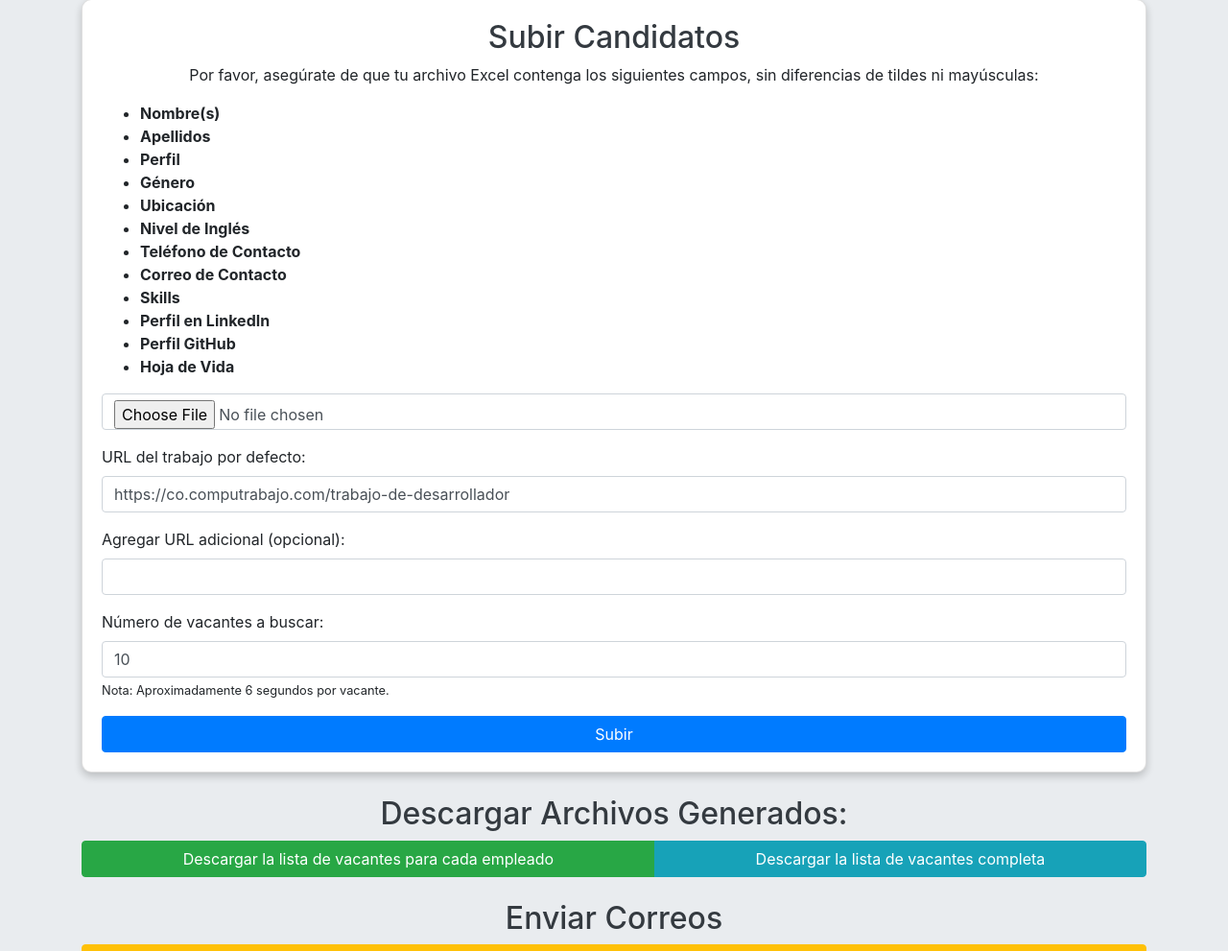
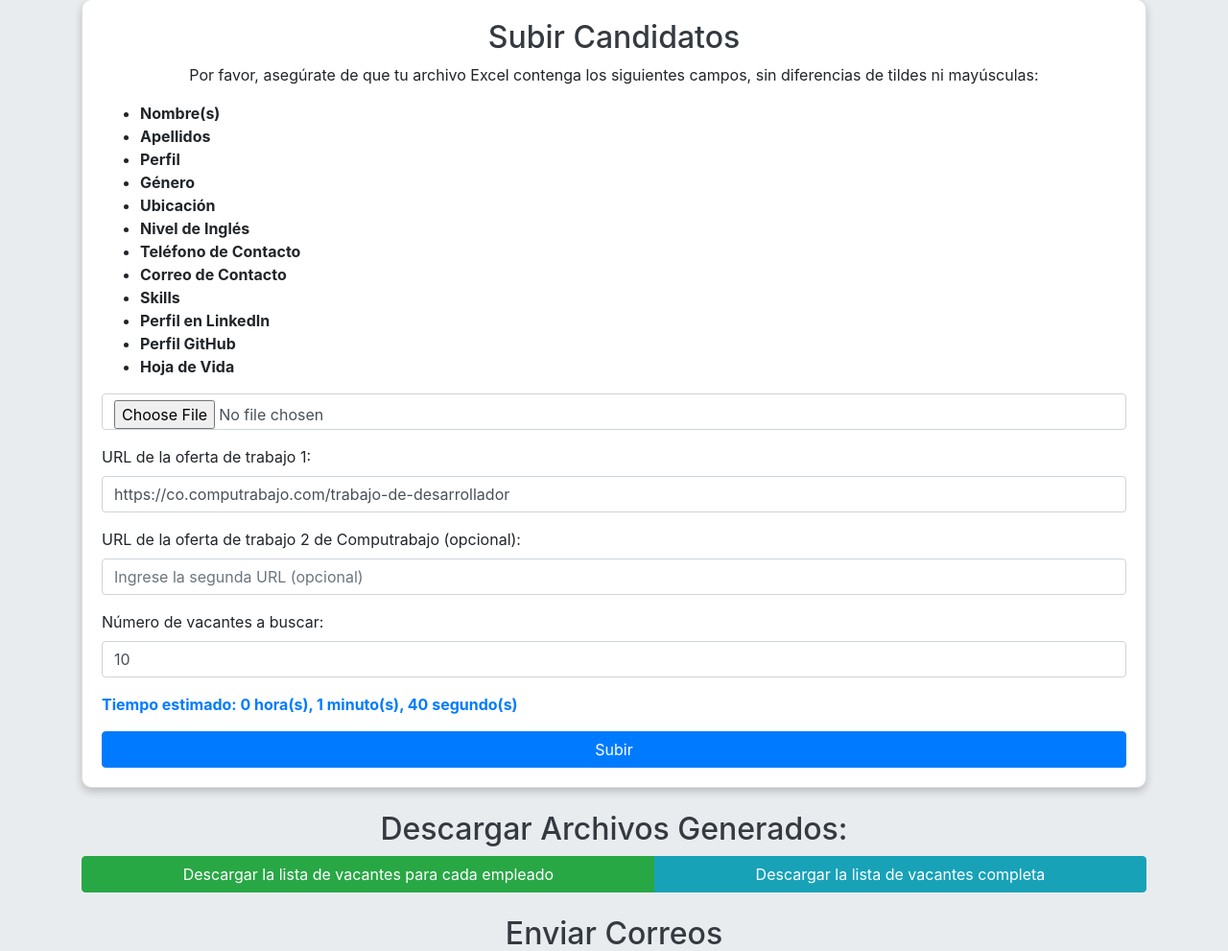
Before and after one commit to Betek-Scraper/WebScraping, a Flask app: page / in a window 1280 px wide. Shown: the part 123-1114 px from the top of the page at 96% size. Run offline with Flask 3, Linux system fonts and the light colour scheme; some libraries are stand-ins or nearby versions.

Commit message:
Show estimated time for task completion

```diff
--- a/Empleo_Candidato.py
+++ b/Empleo_Candidato.py
@@ -2,6 +2,7 @@ import pandas as pd
 import re
 from sklearn.feature_extraction.text import TfidfVectorizer
 from sklearn.metrics.pairwise import cosine_similarity
+
 
 def procesar_excel(candidato_filepath):
     # Cargar el archivo de trabajos y el archivo de candidatos proporcionado
--- a/app.py
+++ b/app.py
@@ -19,10 +19,12 @@ app.config['UPLOAD_FOLDER'] = UPLOAD_FOLDER
 # Variable de estado para verificar si se han generado los archivos
 files_generated = False
 
+
 # Página principal
 @app.route('/')
 def index():
     return render_template('index.html')
+
 
 # Ruta para subir y procesar el archivo de candidatos
 @app.route('/upload', methods=['POST'])
@@ -43,6 +45,11 @@ def upload_file():
     filepath = os.path.join(app.config['UPLOAD_FOLDER'], filename)
     file.save(filepath)
 
+    # Obtener las URLs de los formularios
+    url1 = request.form.get('url1') or 'https://co.computrabajo.com/trabajo-de-desarrollador'  # Valor predeterminado
+    url2 = request.form.get('url2')
+    vacancy_count = int(request.form.get('vacancy_count'))
+
     # Verificar los campos necesarios en el archivo Excel
     try:
         df = pd.read_excel(filepath)
@@ -59,25 +66,8 @@ def upload_file():
         flash(f'Error al leer el archivo: {e}')
         return redirect(url_for('index'))
 
-    # Obtener URLs de scraping del formulario
-    urls = [
-        request.form.get('url1', 'https://co.computrabajo.com/trabajo-de-desarrollador'),  # URL por defecto
-        request.form.get('url2')  # URL adicional si se proporciona
-    ]
-    # Filtrar URLs vacías
-    urls = [url for url in urls if url]
-
-    # Obtener el número de vacantes a buscar
-    try:
-        num_vacantes = int(request.form.get('vacantes', 10))  # Valor por defecto de 10
-        estimated_time = num_vacantes * 6  # 6 segundos por vacante
-        flash(f'Tiempo estimado de espera: {estimated_time} segundos.')
-    except ValueError:
-        flash('Por favor, introduce un número válido de vacantes.')
-        return redirect(url_for('index'))
-
     # Generar el Excel de trabajos usando linkedinjob
-    linkedinjob.generar_excel(urls, num_vacantes)  # Esto pasará el número de vacantes
+    linkedinjob.generar_excel(urls=[url1, url2], vacancy_count=vacancy_count)  # Esto guardará el archivo en disco
 
     # Procesar el archivo de candidatos usando Empleo_Candidato
     Empleo_Candidato.procesar_excel(filepath)
@@ -87,6 +77,7 @@ def upload_file():
 
     flash('Archivo procesado exitosamente. Puedes descargar los archivos generados.')
     return redirect(url_for('index'))
+
 
 # Ruta para descargar el archivo de coincidencias
 @app.route('/download_coincidencias')
@@ -101,6 +92,7 @@ def download_coincidencias():
     output.seek(0)
     return send_file(output, as_attachment=True, download_name='Mejores_Coincidencias_Ingles_Ajustado.xlsx')
 
+
 # Ruta para descargar el archivo de Computrabajo
 @app.route('/download_computrabajo')
 def download_computrabajo():
@@ -113,6 +105,7 @@ def download_computrabajo():
     computrabajo_df.to_excel(output, index=False)
     output.seek(0)
     return send_file(output, as_attachment=True, download_name='Computrabajo_Jobs.xlsx')
+
 
 # Ruta para enviar correos a todos los candidatos
 @app.route('/send_emails', methods=['POST'])
@@ -131,5 +124,6 @@ def send_emails():
 
     return redirect(url_for('index'))
 
+
 if __name__ == '__main__':
     app.run()
--- a/templates/index.html
+++ b/templates/index.html
@@ -23,6 +23,10 @@
         }
         .alert {
             margin-top: 20px;
+        }
+        #timeEstimate {
+            font-weight: bold;
+            color: #007bff;
         }
     </style>
 </head>
@@ -64,17 +68,19 @@
                     <input type="file" name="file" class="form-control" required>
                 </div>
                 <div class="form-group">
-                    <label for="url1">URL del trabajo por defecto:</label>
-                    <input type="text" name="url1" class="form-control" value="https://co.computrabajo.com/trabajo-de-desarrollador" required>
+                    <label for="url1">URL de la oferta de trabajo 1:</label>
+                    <input type="url" name="url1" class="form-control" placeholder="Ingrese la primera URL" value="https://co.computrabajo.com/trabajo-de-desarrollador">
                 </div>
                 <div class="form-group">
-                    <label for="url2">Agregar URL adicional (opcional):</label>
-                    <input type="text" name="url2" class="form-control">
+                    <label for="url2">URL de la oferta de trabajo 2 de Computrabajo (opcional):</label>
+                    <input type="url" name="url2" class="form-control" placeholder="Ingrese la segunda URL (opcional)">
                 </div>
                 <div class="form-group">
-                    <label for="vacantes">Número de vacantes a buscar:</label>
-                    <input type="number" name="vacantes" class="form-control" min="1" value="10" required>
-                    <small>Nota: Aproximadamente 6 segundos por vacante.</small>
+                    <label for="vacancy_count">Número de vacantes a buscar:</label>
+                    <input type="number" name="vacancy_count" class="form-control" min="1" value="10" required oninput="updateEstimatedTime()">
+                </div>
+                <div class="form-group">
+                    <span id="timeEstimate">Tiempo estimado: 1 minuto, 40 segundos</span>
                 </div>
                 <button type="submit" class="btn btn-primary btn-block">Subir</button>
             </form>
@@ -95,5 +101,24 @@
     <script src="https://code.jquery.com/jquery-3.5.1.slim.min.js"></script>
     <script src="https://cdn.jsdelivr.net/npm/@popperjs/core@2.9.2/dist/umd/popper.min.js"></script>
     <script src="https://stackpath.bootstrapcdn.com/bootstrap/4.5.2/js/bootstrap.min.js"></script>
+    <script>
+        function updateEstimatedTime() {
+            const count = document.querySelector('input[name="vacancy_count"]').value;
+            const secondsPerJob = 10; // 10 seconds per job
+            const totalSeconds = count * secondsPerJob;
+
+            const hours = Math.floor(totalSeconds / 3600);
+            const minutes = Math.floor((totalSeconds % 3600) / 60);
+            const seconds = totalSeconds % 60;
+
+            const estimateText = `Tiempo estimado: ${hours} hora(s), ${minutes} minuto(s), ${seconds} segundo(s)`;
+            document.getElementById('timeEstimate').textContent = estimateText;
+        }
+
+        // Set initial estimate on load
+        window.onload = function() {
+            updateEstimatedTime();
+        };
+    </script>
 </body>
 </html>
```
Also changed, not shown: linkedinjob.py (+40 -27 lines).
